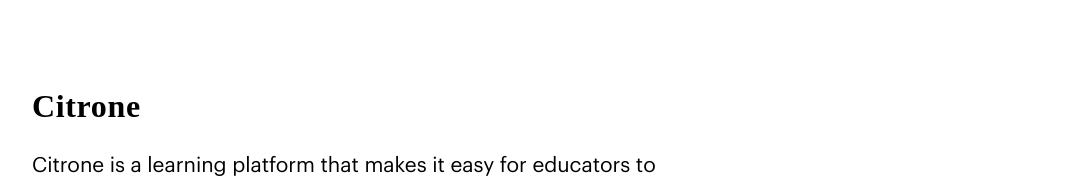
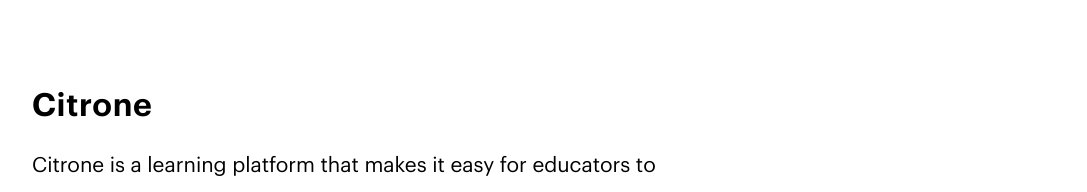
Before and after one commit to Sideshow-Charles/Kolawole-Porfolio, a Nuxt app: page /citrone in a window 1280 px wide. Shown: the part 152-344 px from the top of the page, without its empty margins (96-1183 px from the left). Built offline with nearby package versions, Linux system fonts and the light colour scheme.

Commit message:
font-fix

```diff
--- a/pages/about.vue
+++ b/pages/about.vue
@@ -259,7 +259,7 @@
 }
 
 .about-text__header {
-  font-family: "Graphik";
+  font-family: "Graphik-SemiBold";
   font-size: 2.5rem;
   font-weight: 600;
   line-height: 4.5rem;
--- a/pages/citrone.vue
+++ b/pages/citrone.vue
@@ -152,7 +152,7 @@
 }
 
 .product__header {
-  font-family: "Graphik";
+  font-family: "Graphik-SemiBold";
   font-size: 2rem;
   font-weight: 600;
   letter-spacing: 0.02em;
--- a/pages/designs.vue
+++ b/pages/designs.vue
@@ -44,7 +44,7 @@
 }
 
 .more-designs__header {
-  font-family: "Graphik";
+  font-family: "Graphik-SemiBold";
   font-size: 2rem;
   font-weight: 600;
   letter-spacing: -0.03em;
--- a/pages/index.vue
+++ b/pages/index.vue
@@ -80,7 +80,7 @@
 }
 
 .article__header {
-  font-family: "Graphik";
+  font-family: "Graphik-SemiBold";
   font-size: 2rem;
   font-weight: 300;
   /* letter-spacing: -0.03em; */
--- a/pages/kuda-business-banking.vue
+++ b/pages/kuda-business-banking.vue
@@ -283,7 +283,7 @@
 }
 
 .product__header {
-  font-family: "Graphik";
+  font-family: "Graphik-SemiBold";
   font-size: 2rem;
   font-weight: 600;
   letter-spacing: 0.02em;
--- a/pages/monthly.vue
+++ b/pages/monthly.vue
@@ -212,7 +212,7 @@
 }
 
 .product__header {
-  font-family: "Graphik";
+  font-family: "Graphik-SemiBold";
   font-size: 2rem;
   font-weight: 600;
   letter-spacing: 0.02em;
```
